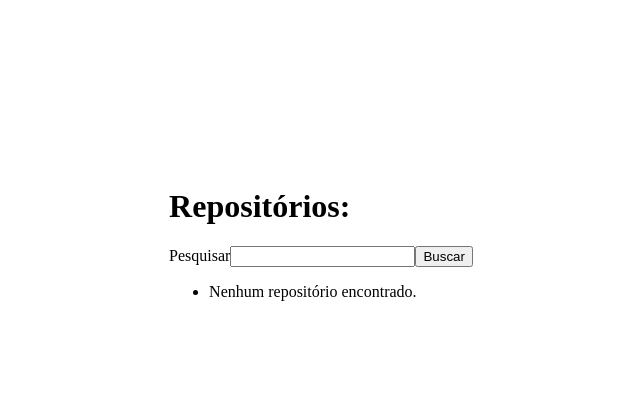
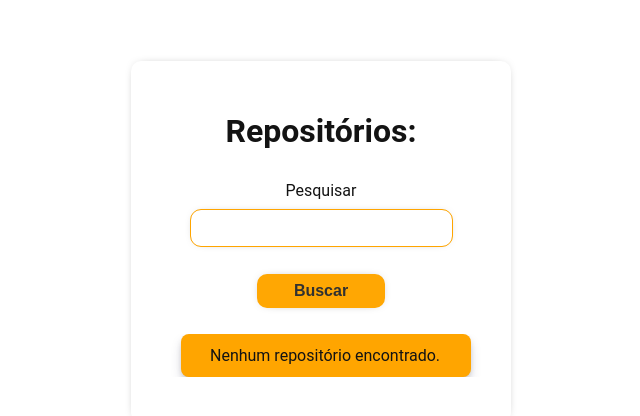
Before and after one commit to KauanCleuton/list-repository, a React (Vite) app: page / in a window 1280 px wide. Shown: the part 166-582 px from the top of the page, without its empty margins (319-959 px from the left). Built offline with nearby package versions, Linux system fonts and the light colour scheme.

Commit message:
Atualizando

```diff
--- a/src/pages/App.jsx
+++ b/src/pages/App.jsx
@@ -1,6 +1,6 @@
 import React, { useEffect, useState } from 'react';
 import axios from 'axios';
-
+import { Container } from './index'
 export function App() {
   const [inputValue, setInputValue] = useState('');
   const [repos, setRepos] = useState([]);
@@ -30,7 +30,7 @@
   }, [inputValue]);
 
   return (
-    <div>
+    <Container>
       <h1>Repositórios:</h1>
       <label htmlFor="search">Pesquisar</label>
       <input type="text" id="search" value={inputValue} onChange={handleChange} />
@@ -46,6 +46,6 @@
           <li>Nenhum repositório encontrado.</li>
         )}
       </ul>
-    </div>
+    </Container>
   );
 }
```
